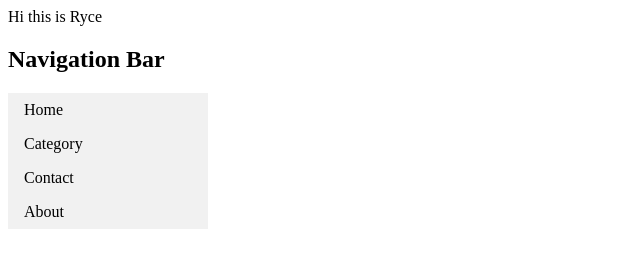
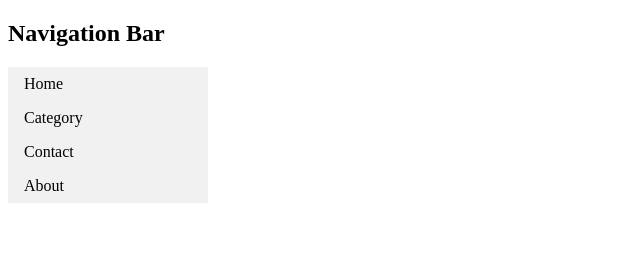
Before and after one commit to rycepadilla/hello-world, a plain HTML site: page index.html in a window 1280 px wide. Shown: the whole page, without its empty margins (0-640 px from the left). Drawn offline with Linux system fonts and the light colour scheme.

Commit message:
Update index.html

```diff
--- a/index.html
+++ b/index.html
@@ -1,9 +1,3 @@
-<html>
-<body>
-<p> Hi this is Ryce </p>
-</body>
-<html>
-
 
 <!DOCTYPE html>
 <html>
```
